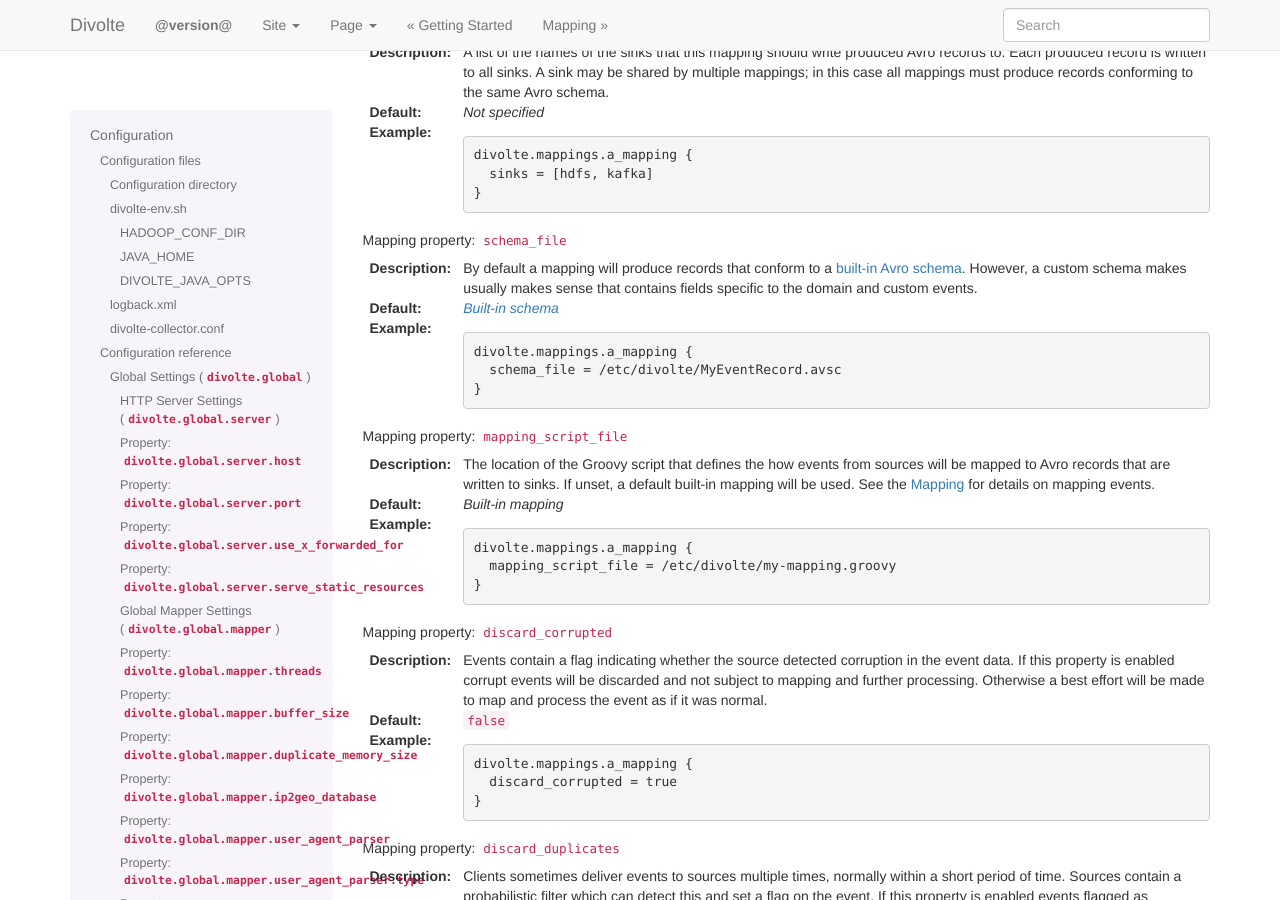
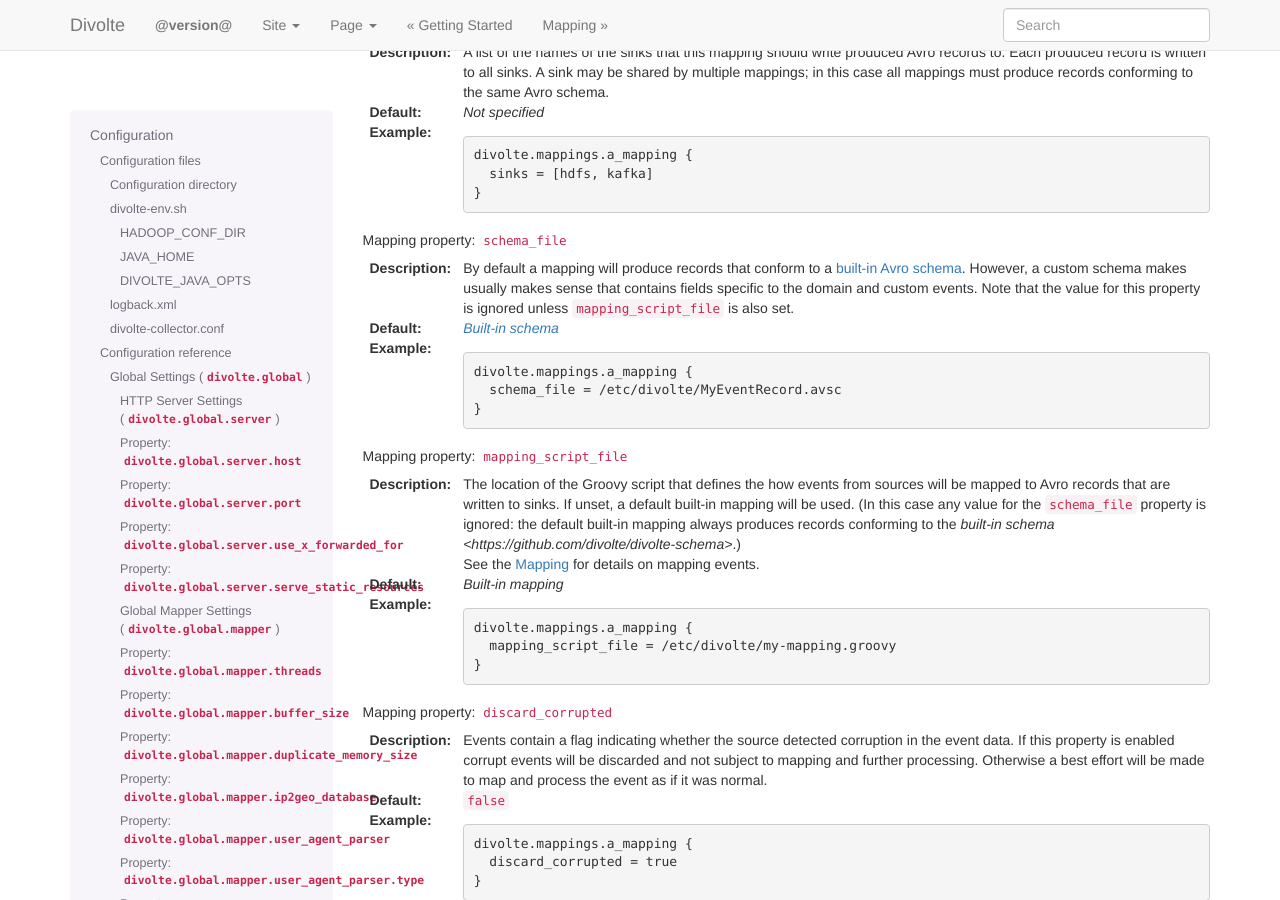
Before and after one commit to divolte/divolte-collector, a Sphinx documentation site: the page built from docs/configuration.rst, in a window 1280 px wide and 900 px high, scrolled down 11430 px. Built offline with Sphinx 7.4.7, drawn with Linux system fonts in a browser that asks for light colours; nearby versions of some CDN libraries; library files that are not in the unit come from our copies.

Commit message:
Clarify that a specified schema is ignored by a mapping unless the script is specified.

```diff
--- a/docs/configuration.rst
+++ b/docs/configuration.rst
@@ -740,7 +740,7 @@ Mapping property: ``sinks``
 Mapping property: ``schema_file``
 """""""""""""""""""""""""""""""""
 :Description:
-  By default a mapping will produce records that conform to a `built-in Avro schema <https://github.com/divolte/divolte-schema>`_. However, a custom schema makes usually makes sense that contains fields specific to the domain and custom events.
+  By default a mapping will produce records that conform to a `built-in Avro schema <https://github.com/divolte/divolte-schema>`_. However, a custom schema makes usually makes sense that contains fields specific to the domain and custom events. Note that the value for this property is ignored unless ``mapping_script_file`` is also set.
 :Default:
   |Built-in schema|_
 :Example:
@@ -757,7 +757,9 @@ Mapping property: ``schema_file``
 Mapping property: ``mapping_script_file``
 """""""""""""""""""""""""""""""""""""""""
 :Description:
-  The location of the Groovy script that defines the how events from sources will be mapped to Avro records that are written to sinks. If unset, a default built-in mapping will be used. See the :doc:`mapping_reference` for details on mapping events.
+  The location of the Groovy script that defines the how events from sources will be mapped to Avro records that are written to sinks. If unset, a default built-in mapping will be used. (In this case any value for the ``schema_file`` property is ignored: the default built-in mapping always produces records conforming to the `built-in schema <https://github.com/divolte/divolte-schema>`.)
+
+  See the :doc:`mapping_reference` for details on mapping events.
 :Default:
   *Built-in mapping*
 :Example:
```
